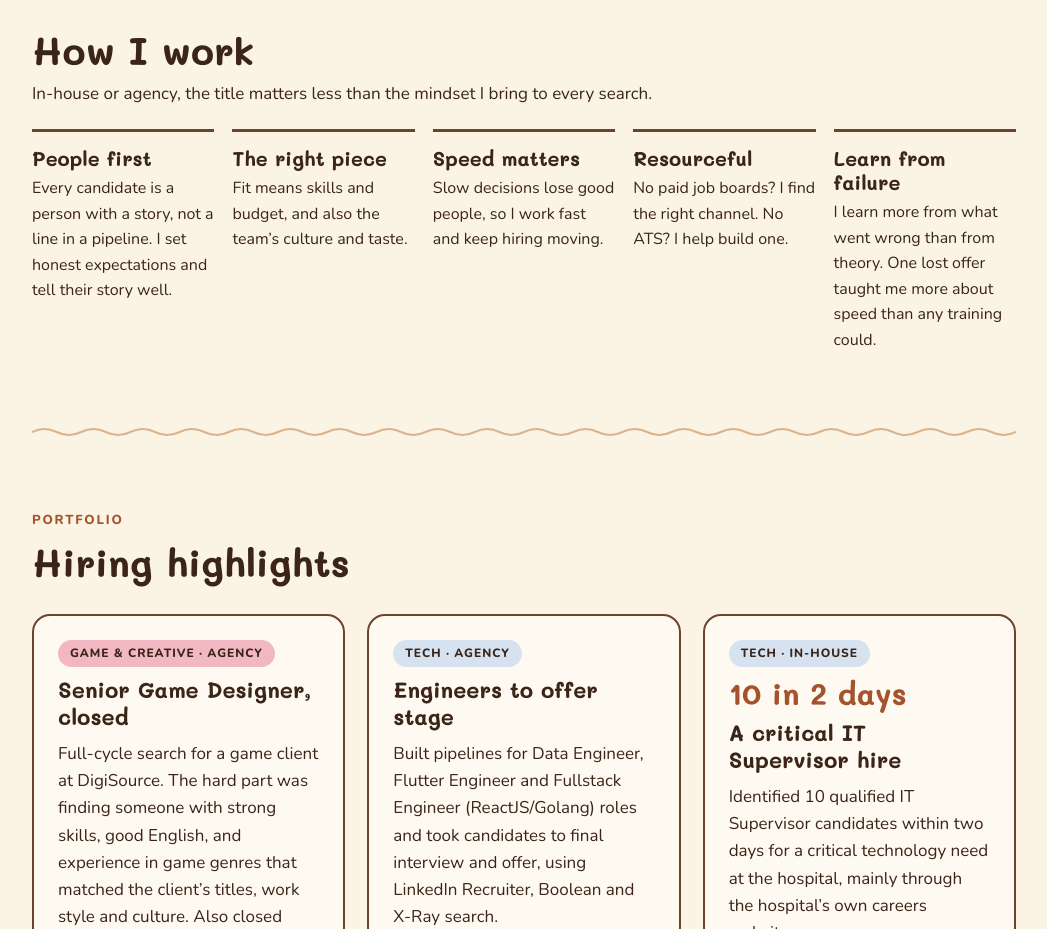
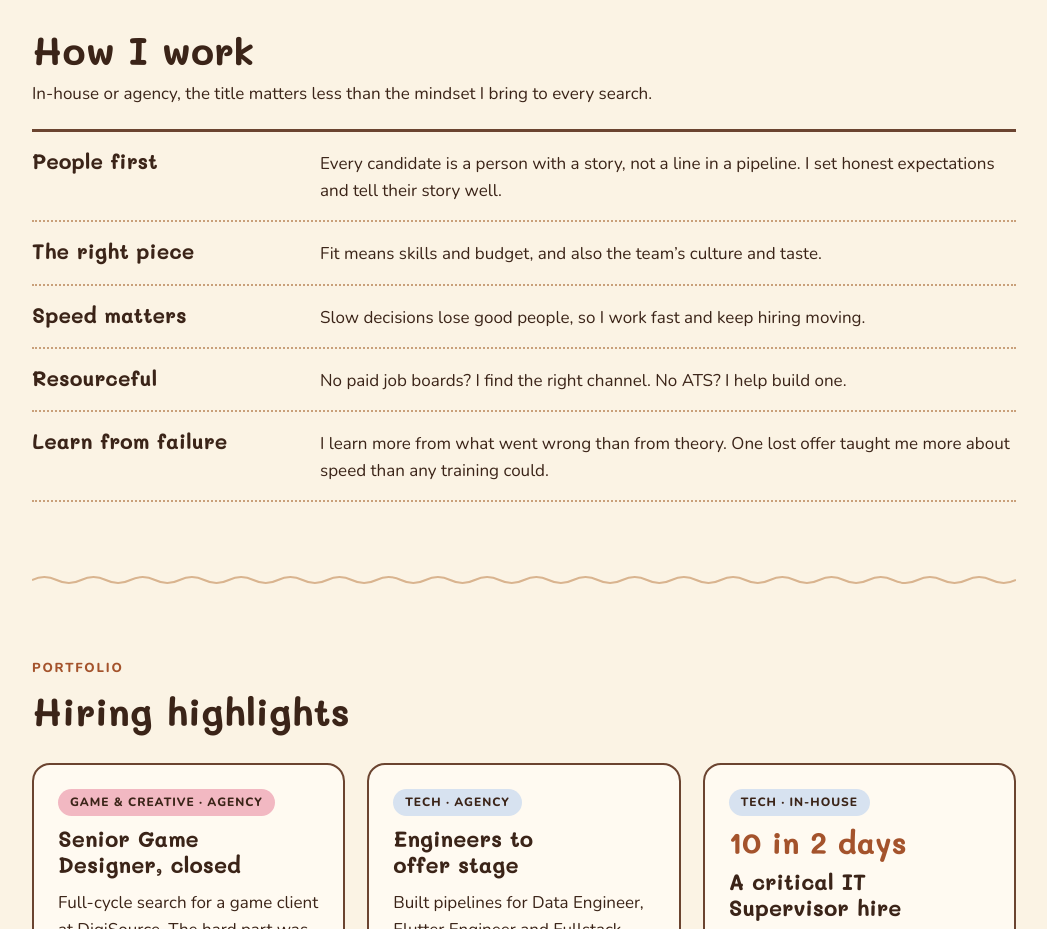
Before and after one commit to minhthuytong/minhthuytong.github.io, a plain HTML site: page index.html in a window 1280 px wide. Shown: the part 1260-2189 px from the top of the page, without its empty margins (116-1163 px from the left). Drawn offline with nearby package versions, Linux system fonts and the light colour scheme.

Commit message:
Lay out principles as rows and avoid awkward line breaks
Co-Authored-By: Claude Opus 5.5 <noreply@anthropic.com>
Claude-Session: https://claude.ai/code/session_017tMy1UZazpze8ihMpqTfhT

```diff
--- a/index.html
+++ b/index.html
@@ -118,10 +118,13 @@ nav.menu a.active{color:var(--rust);border-bottom-color:var(--pink)}
 .totop:hover{background:var(--ink);color:var(--cream)}
 @media (max-width:640px){.navbar .mini{display:none}.navbar nav.menu{justify-content:flex-start}}
 
-.ways{display:grid;grid-template-columns:repeat(auto-fit,minmax(180px,1fr));gap:18px;margin-top:22px}
-.way{border-top:3px solid var(--wood);padding-top:14px}
-.way h3{font-size:20px;margin-bottom:6px}
-.way p{margin:0;font-size:16px}
+.ways{display:flex;flex-direction:column;margin-top:22px;border-top:3px solid var(--wood)}
+.way{display:grid;grid-template-columns:260px 1fr;gap:6px 28px;align-items:baseline;padding:16px 0;border-bottom:2px dotted var(--dot)}
+.way h3{font-size:21px;margin:0;white-space:nowrap}
+.way p{margin:0;font-size:17px}
+@media (max-width:640px){.way{grid-template-columns:1fr}.way h3{white-space:normal}}
+h1,h2,h3{text-wrap:balance}
+p,li{text-wrap:pretty}
 </style>
 </head>
 <body id="top">
```
